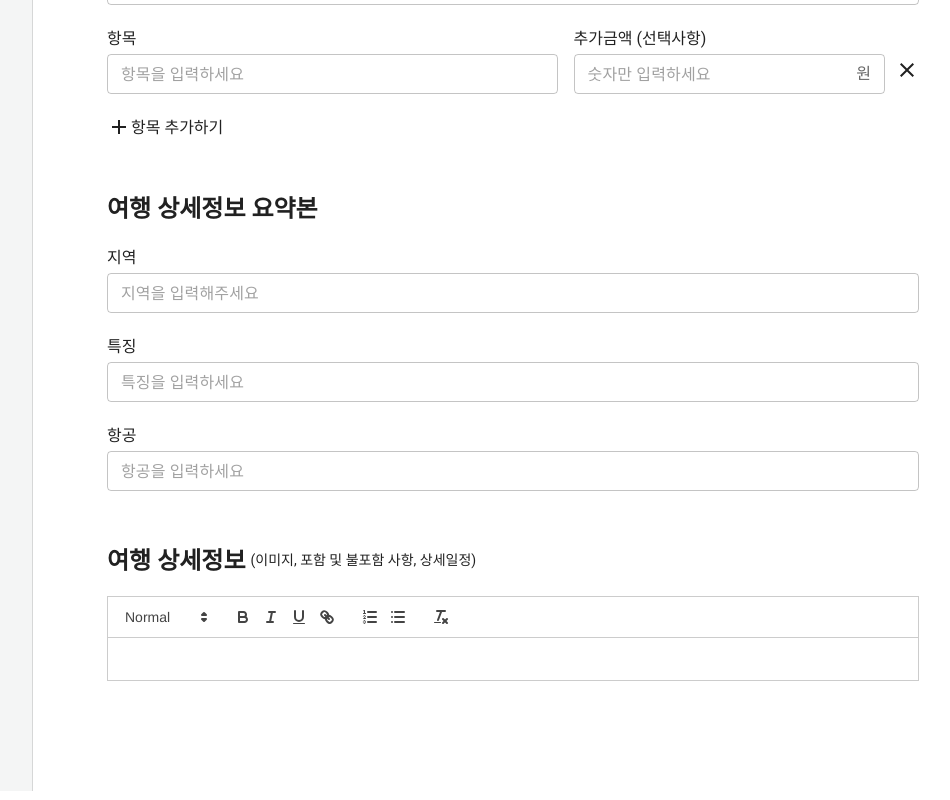
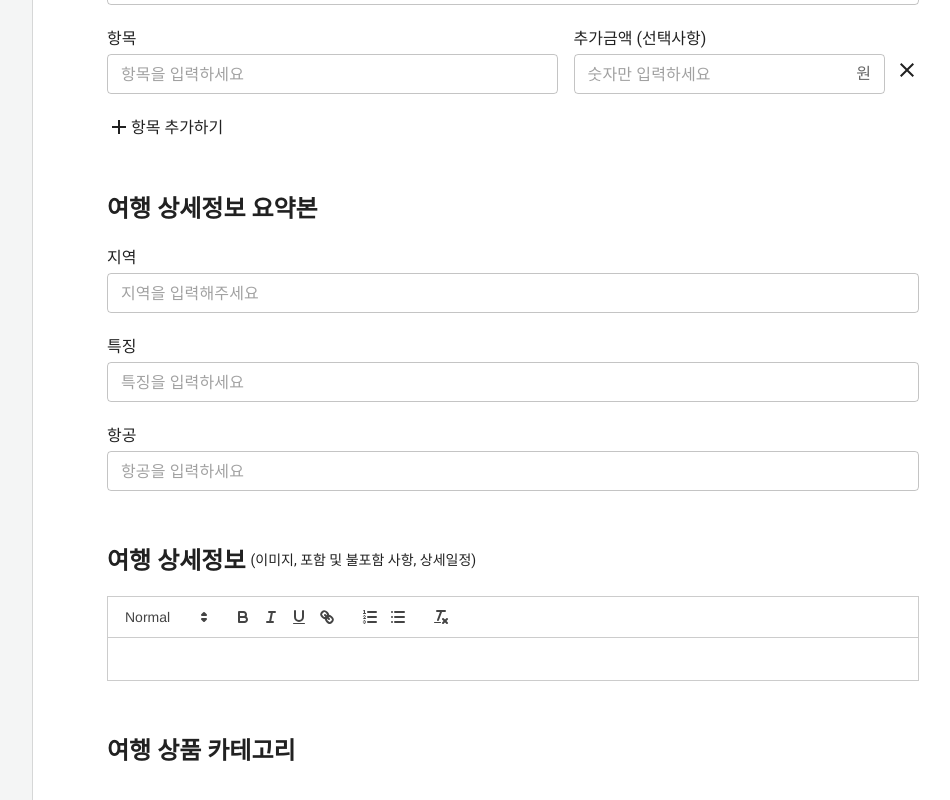
Before and after one commit to gotogether-s/gotogether-s-admin, a Next.js app: page / in a window 1280 px wide. Shown: the part 614-1414 px from the top of the page, without its empty margins (287-1237 px from the left). Built offline with nearby package versions, Linux system fonts and the light colour scheme.

Commit message:
#4 feat: Create basic Category component and Render in AddProduct

```diff
--- /dev/null
+++ b/components/AddProduct/Category/index.tsx
@@ -0,0 +1,7 @@
+import style from './Category.module.scss'
+
+const Category = () => {
+  return <></>
+}
+
+export default Category
--- a/components/AddProduct/index.tsx
+++ b/components/AddProduct/index.tsx
@@ -5,6 +5,7 @@ import Info from './Info'
 import Option from './Option'
 import Summary from './Summary'
 import Detail from './Detail'
+import Category from './Category'
 import style from './AddProduct.module.scss'
 
 const AddProduct = () => {
@@ -52,6 +53,10 @@ const AddProduct = () => {
           </div>
           <Detail />
         </section>
+        <section className={style['section']}>
+          <h2 className={style['section-title']}>여행 상품 카테고리</h2>
+          <Category />
+        </section>
       </Container>
     </Box>
   )
```
Also changed, not shown: components/AddProduct/Category/Category.module.scss (added).
